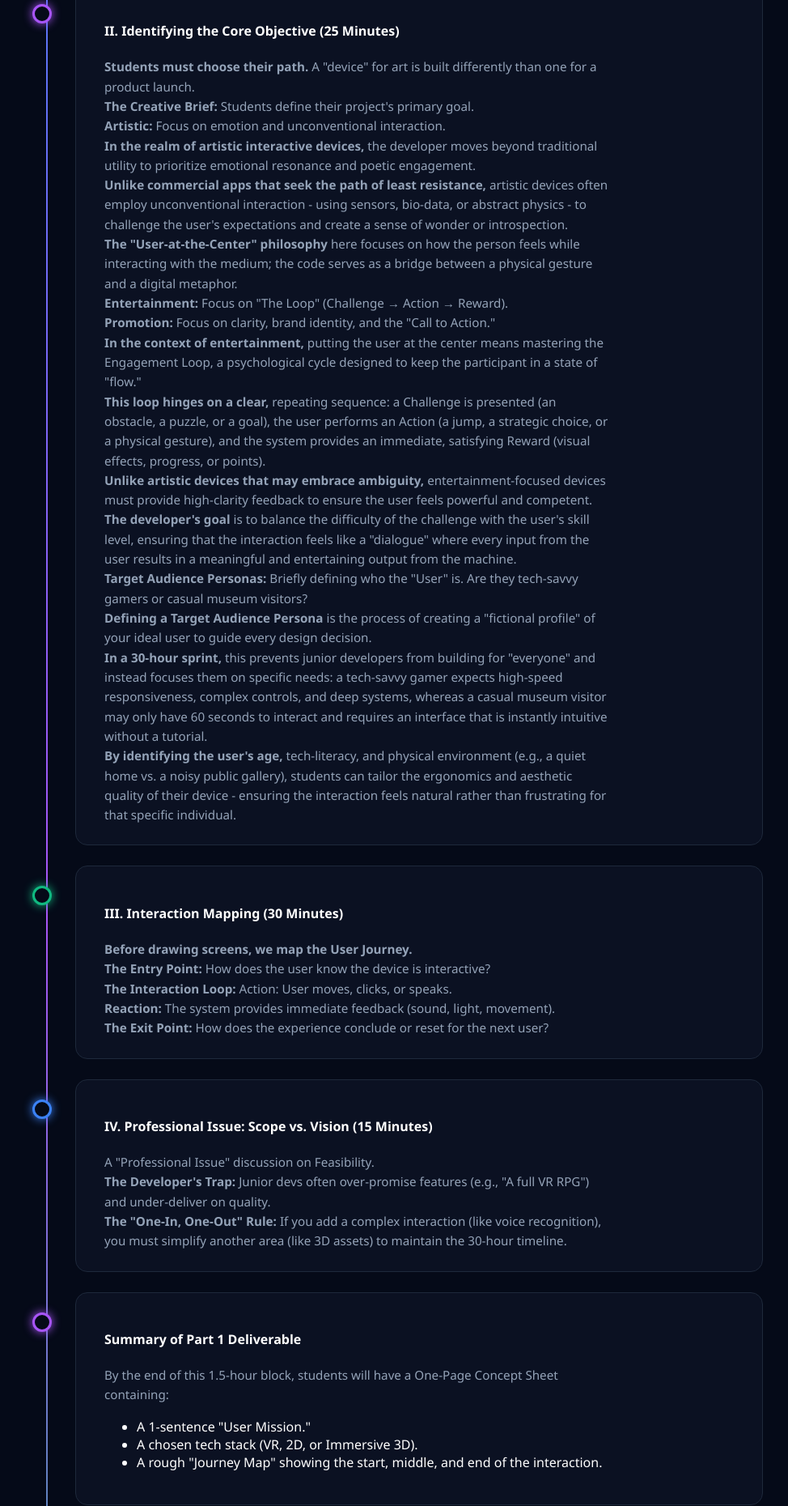
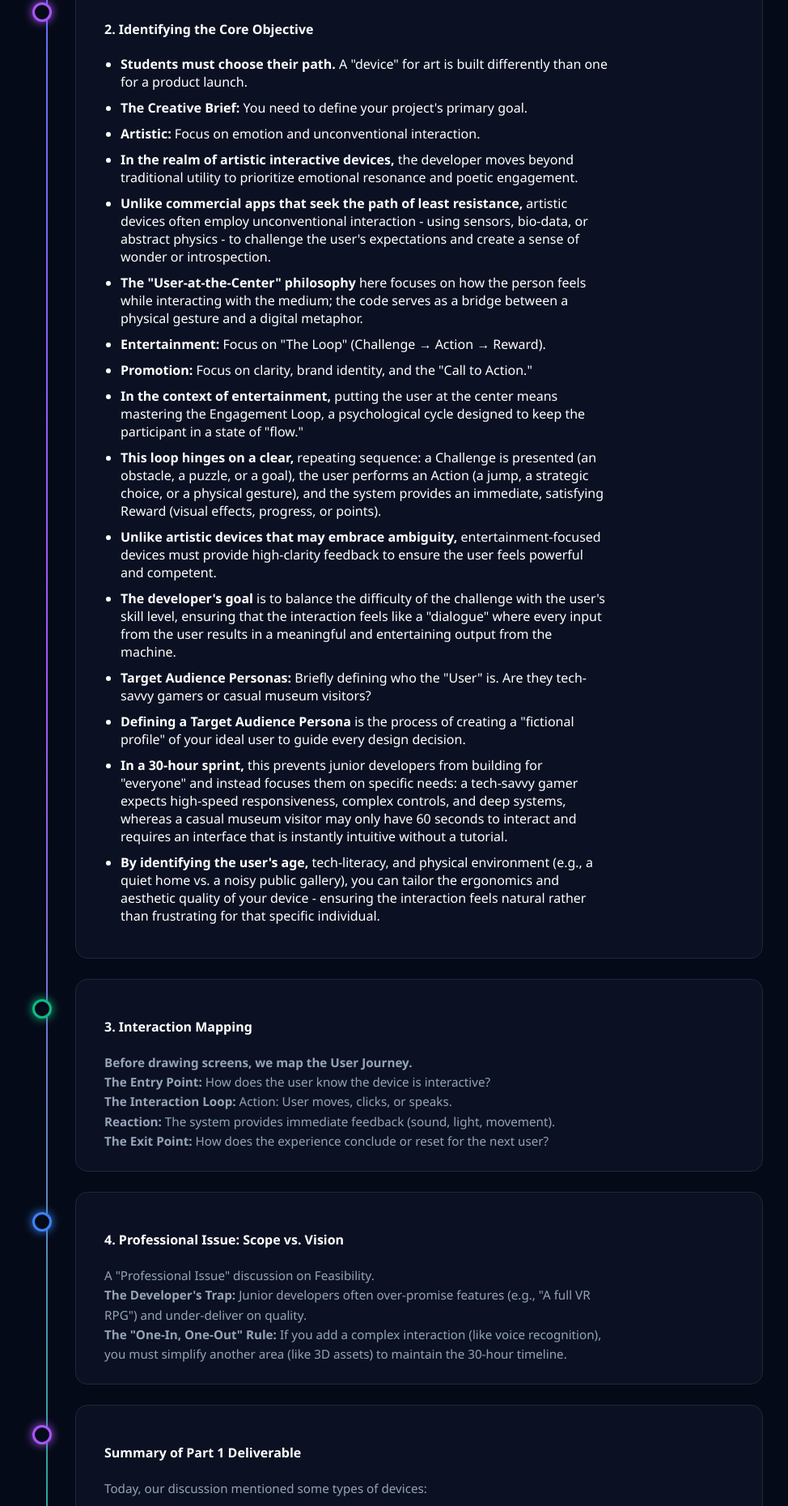
Before and after one commit to lolymagdy2006-boop/Designing-an-Interactive-Device, a plain HTML site: page Lecture 1 Designing an interactive device.html in a window 1280 px wide. Shown: the part 940-2800 px from the top of the page at 81% size, without its empty margins (147-1121 px from the left). Drawn offline with Linux system fonts and the light colour scheme; a script that the page names is missing.

Commit message:
Update Lecture 1 Designing an interactive device.html

```diff
--- a/Lecture 1 Designing an interactive device.html
+++ b/Lecture 1 Designing an interactive device.html
@@ -58,6 +58,14 @@
             color: var(--text-main);
             border: 1px solid var(--border-color);
         }
+
+        ul {
+            list-style-type: disc; /* Optional: Restore default bullet points if needed */
+            padding-left: 20px;    /* Optional: Indent the list */
+        }
+        li {
+            margin-bottom: 10px;   /* Adds space between each list item; adjust as needed */
+       }
     </style>
 </head>
 <body>
@@ -94,17 +102,17 @@
             <p class="subtitle">Part 1</p>
         </header>
 
-        <p>For the first 90 minutes of this course, we move away from the keyboard and focus on the architecture of the experience. The goal is to shift the students' mindset from "What features can I code?" to "What experience is the user having?"</p>
+        <p>Today, we move away from the keyboard and focus on the architecture of the experience. The goal is to shift the our mindset from "What features can I code?" to "What experience is the user having?"</p>
 
         <div class="timeline-wrapper">
             <div class="lesson-item">
                 <div class="indicator blue-glow"></div>
                 <div class="card">
                     <div class="content-area">
-                        <h3 class="html-title"><b>Module 1.1: The Human-Centered Blueprint (1.5 Hours)</b></h3>
-                        <h4><b>I. The "User-First" Philosophy (20 Minutes)</b></h4>
+                        <h3 class="html-title"><b>Module 1.1: The Human-Centered Blueprint </b></h3>
+                        <h4><b>1. The "User-First" Philosophy </b></h4>
                         <p>We begin by addressing the core question: How to develop an interactive application that puts users at the center?</p>
-                        <p>The Shift: In traditional dev, the user adapts to the tool. In user-centric dev, the tool adapts to the user's mental models.</p>
+                        <p>The Shift: In traditional developing, the user adapts to the tool. In user-centric developing, the tool adapts to the user's mental models.</p>
                         <p>Affordances & Signifiers: Theoretical look at how objects "tell" a user how to interact (e.g., a button that looks clickable vs. a hidden gesture).</p>
                         <p>The Three Pillars:</p>
                         <ul>
@@ -120,23 +128,25 @@
                 <div class="indicator purple-glow"></div>
                 <div class="card">
                     <div class="content-area">
-                        <h4><b>II. Identifying the Core Objective (25 Minutes)</b></h4>
-                        <p><b>Students must choose their path.</b> A "device" for art is built differently than one for a product launch.</p>
-                        <p><b>The Creative Brief:</b> Students define their project's primary goal.</p>
-                        <p><b>Artistic:</b> Focus on emotion and unconventional interaction.</p>
-                        <p><b>In the realm of artistic interactive devices,</b> the developer moves beyond traditional utility to prioritize emotional resonance and poetic engagement.</p>
-                        <p><b>Unlike commercial apps that seek the path of least resistance,</b> artistic devices often employ unconventional interaction - using sensors, bio-data, or abstract physics - to challenge the user's expectations and create a sense of wonder or introspection.</p>
-                        <p><b>The "User-at-the-Center" philosophy</b> here focuses on how the person feels while interacting with the medium; the code serves as a bridge between a physical gesture and a digital metaphor.</p>
-                        <p><b>Entertainment:</b> Focus on "The Loop" (Challenge → Action → Reward).</p>
-                        <p><b>Promotion:</b> Focus on clarity, brand identity, and the "Call to Action."</p>
-                        <p><b>In the context of entertainment,</b> putting the user at the center means mastering the Engagement Loop, a psychological cycle designed to keep the participant in a state of "flow."</p>
-                        <p><b>This loop hinges on a clear,</b> repeating sequence: a Challenge is presented (an obstacle, a puzzle, or a goal), the user performs an Action (a jump, a strategic choice, or a physical gesture), and the system provides an immediate, satisfying Reward (visual effects, progress, or points).</b></p>
-                        <p><b>Unlike artistic devices that may embrace ambiguity, </b>entertainment-focused devices must provide high-clarity feedback to ensure the user feels powerful and competent.</p>
-                        <p><b>The developer's goal</b> is to balance the difficulty of the challenge with the user's skill level, ensuring that the interaction feels like a "dialogue" where every input from the user results in a meaningful and entertaining output from the machine.</b></p>
-                        <p><b>Target Audience Personas: </b>Briefly defining who the "User" is. Are they tech-savvy gamers or casual museum visitors?</p>
-                        <p><b>Defining a Target Audience Persona</b> is the process of creating a "fictional profile" of your ideal user to guide every design decision.</p>
-                        <p><b>In a 30-hour sprint,</b> this prevents junior developers from building for "everyone" and instead focuses them on specific needs: a tech-savvy gamer expects high-speed responsiveness, complex controls, and deep systems, whereas a casual museum visitor may only have 60 seconds to interact and requires an interface that is instantly intuitive without a tutorial.</p>
-                        <p><b>By identifying the user's age,</b> tech-literacy, and physical environment (e.g., a quiet home vs. a noisy public gallery), students can tailor the ergonomics and aesthetic quality of their device - ensuring the interaction feels natural rather than frustrating for that specific individual.</p>
+                        <h4><b>2. Identifying the Core Objective </b></h4>
+                        <ul>
+                        <li><b>Students must choose their path.</b> A "device" for art is built differently than one for a product launch.</li>
+                        <li><b>The Creative Brief:</b> You need to define your project's primary goal.</li>
+                        <li><b>Artistic:</b> Focus on emotion and unconventional interaction.</li>
+                        <li><b>In the realm of artistic interactive devices,</b> the developer moves beyond traditional utility to prioritize emotional resonance and poetic engagement.</li>
+                        <li><b>Unlike commercial apps that seek the path of least resistance,</b> artistic devices often employ unconventional interaction - using sensors, bio-data, or abstract physics - to challenge the user's expectations and create a sense of wonder or introspection.</li>
+                        <li><b>The "User-at-the-Center" philosophy</b> here focuses on how the person feels while interacting with the medium; the code serves as a bridge between a physical gesture and a digital metaphor.</li>
+                        <li><b>Entertainment:</b> Focus on "The Loop" (Challenge → Action → Reward).</li>
+                        <li><b>Promotion:</b> Focus on clarity, brand identity, and the "Call to Action."</li>
+                        <li><b>In the context of entertainment,</b> putting the user at the center means mastering the Engagement Loop, a psychological cycle designed to keep the participant in a state of "flow."</li>
+                        <li><b>This loop hinges on a clear,</b> repeating sequence: a Challenge is presented (an obstacle, a puzzle, or a goal), the user performs an Action (a jump, a strategic choice, or a physical gesture), and the system provides an immediate, satisfying Reward (visual effects, progress, or points).</li>
+                        <li><b>Unlike artistic devices that may embrace ambiguity, </b>entertainment-focused devices must provide high-clarity feedback to ensure the user feels powerful and competent.</li>
+                        <li><b>The developer's goal</b> is to balance the difficulty of the challenge with the user's skill level, ensuring that the interaction feels like a "dialogue" where every input from the user results in a meaningful and entertaining output from the machine.</li>
+                        <li><b>Target Audience Personas: </b>Briefly defining who the "User" is. Are they tech-savvy gamers or casual museum visitors?</li>
+                        <li><b>Defining a Target Audience Persona</b> is the process of creating a "fictional profile" of your ideal user to guide every design decision.</li>
+                        <li><b>In a 30-hour sprint,</b> this prevents junior developers from building for "everyone" and instead focuses them on specific needs: a tech-savvy gamer expects high-speed responsiveness, complex controls, and deep systems, whereas a casual museum visitor may only have 60 seconds to interact and requires an interface that is instantly intuitive without a tutorial.</li>
+                        <li><b>By identifying the user's age,</b> tech-literacy, and physical environment (e.g., a quiet home vs. a noisy public gallery), you can tailor the ergonomics and aesthetic quality of your device - ensuring the interaction feels natural rather than frustrating for that specific individual.</li>
+                        </ul>
                     </div>
                 </div>
             </div>
@@ -145,7 +155,7 @@
                 <div class="indicator green-glow"></div>
                 <div class="card">
                     <div class="content-area">
-                        <h4><b>III. Interaction Mapping (30 Minutes)</b></h4>
+                        <h4><b>3. Interaction Mapping </b></h4>
                         <p><b>Before drawing screens, we map the User Journey.</b></p>
                         <p><b>The Entry Point: </b>How does the user know the device is interactive?</p>
                         <p><b>The Interaction Loop: </b>Action: User moves, clicks, or speaks.</p>
@@ -159,9 +169,9 @@
                 <div class="indicator blue-glow"></div>
                 <div class="card">
                     <div class="content-area">
-                        <h4><b>IV. Professional Issue: Scope vs. Vision (15 Minutes)</b></h4>
+                        <h4><b>4. Professional Issue: Scope vs. Vision </b></h4>
                         <p>A "Professional Issue" discussion on Feasibility.</p>
-                        <p><b>The Developer's Trap: </b>Junior devs often over-promise features (e.g., "A full VR RPG") and under-deliver on quality.</p>
+                        <p><b>The Developer's Trap: </b>Junior developers often over-promise features (e.g., "A full VR RPG") and under-deliver on quality.</p>
                         <p><b>The "One-In, One-Out" Rule: </b>If you add a complex interaction (like voice recognition), you must simplify another area (like 3D assets) to maintain the 30-hour timeline.</p>
                     </div>
                 </div>
@@ -172,46 +182,19 @@
                 <div class="card">
                     <div class="content-area">
                         <h4><b>Summary of Part 1 Deliverable</b></h4>
-                        <p>By the end of this 1.5-hour block, students will have a One-Page Concept Sheet containing:</p>
+                        <p>Today, our discussion mentioned some types of devices:</p>
                         <ul>
-                            <li>A 1-sentence "User Mission."</li>
-                            <li>A chosen tech stack (VR, 2D, or Immersive 3D).</li>
-                            <li>A rough "Journey Map" showing the start, middle, and end of the interaction.</li>
+                            <li>artistic devices</li>
+                            <li>commercial devices</li>
+                            <li>entertainment focus devices</li>
+                        </ul>
+                        <p>And two types of users:</p>
+                        <ul>
+                            <li>Tech savvy gamers</li>
+                            <li>Casual museum visitor</li>
                         </ul>
                     </div>
                 </div>
-            </div>
-
-            <div class="lesson-item">
-                <div class="indicator green-glow"></div>
-                <div class="card">
-                    <div class="content-area">
-                        <h4><b>Recommended Software Stack</b></h4>
-                        <p>Regarding the software, because this course (SAE) allows for experimentation with different technologies (VR, 2D/3D games, immersive devices), the "stack" depends on the student's chosen path. Here are the recommended industry-standard tools:</p>
-                        <h5>1. Development & Engines (The Core)</h5>
-                        <ul>
-                            <li><b>Unity or Unreal Engine: </b>The industry standards for 3D, Virtual Reality, and immersive devices. Unity is often preferred for junior developers due to its large documentation library.</li>
-                            <li><b>Visual Studio / VS Code: </b>For scripting (C# for Unity, C++ for Unreal).</li>
-                            <li><b>Web Stack (Three.js / React Three Fiber): </b>If students prefer developing browser-based interactive 3D experiences.</li>
-                        </ul>
-                        <h5>2. Design & Prototyping (The Aesthetics)</h5>
-                        <ul>
-                            <li><b>Figma: </b>Essential for designing 2D interfaces (UI), mapping the user journey, and creating clickable wireframes before coding.</li>
-                            <li><b>Blender: </b>The go-to free software for creating 3D models and environments.</li>
-                            <li><b>Adobe Creative Cloud (Photoshop/Illustrator): </b>For textures, UI assets, and promotional graphics.</li>
-                        </ul>
-                        <h5>3. Audio & Interaction</h5>
-                        <ul>
-                            <li><b>Audacity or Reaper: </b>For recording and editing "feedback" sounds (clicks, ambient hums, etc.).</li>
-                            <li><b>Pure Data (Pd) or Max/MSP: </b>For students pursuing more "artistic" or experimental sound-based interactivity.</li>
-                        </ul>
-                        <h5>4. Professional Workflow</h5>
-                        <ul>
-                            <li>Git / GitHub: Essential for version control, allowing students to experiment without the risk of permanently breaking their code.</li>
-                        </ul>
-                    </div>
-                </div>
-            </div>
         </div>
     </div>
     <script src="Designing an interactive device.js"></script>
```
